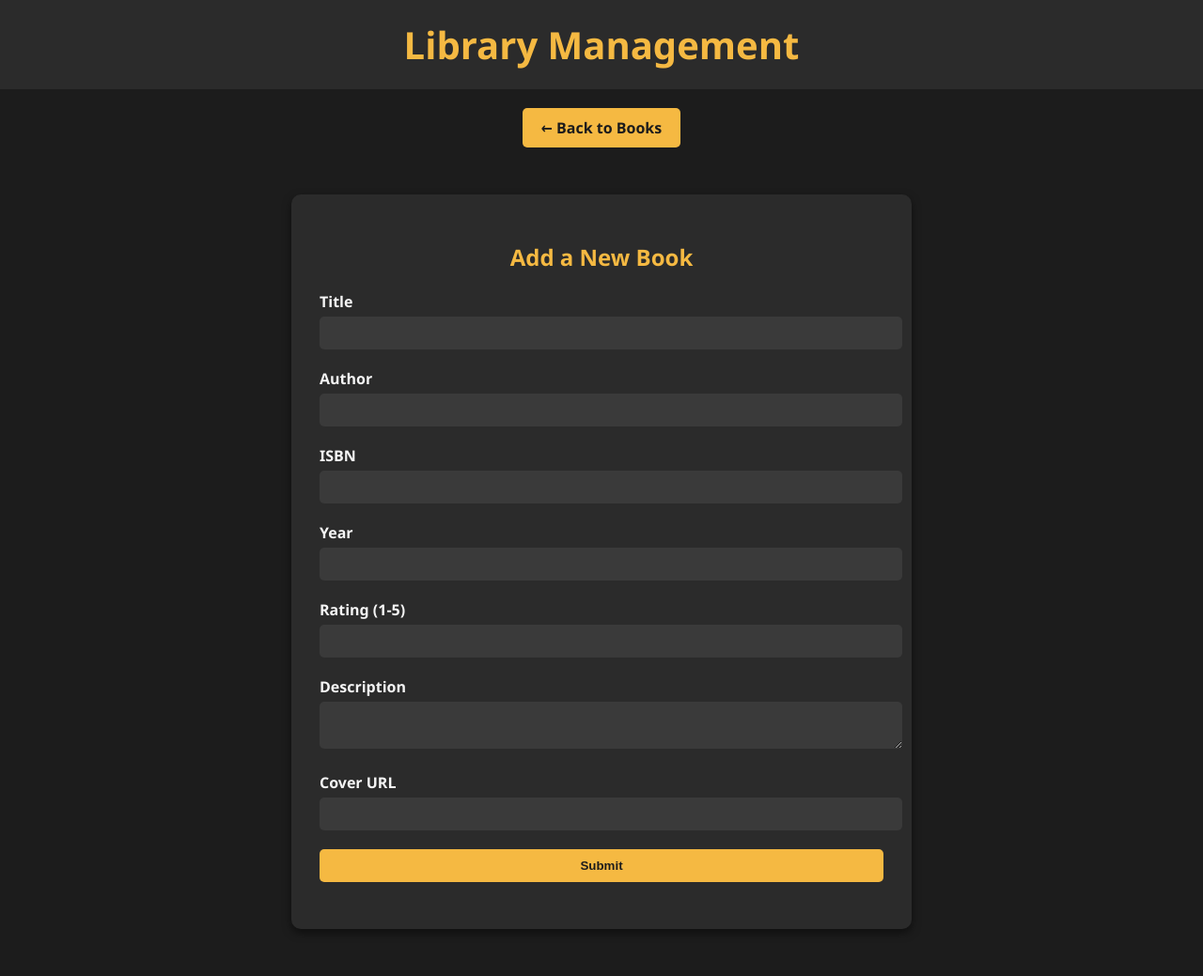
After one commit to JayiaReid/django_bookstore, a Django app: page /add/ in a window 1280 px wide. The commit adds this page. Shown: the whole page at 94% size. Run offline with Django 5.2, Linux system fonts and the light colour scheme.

Commit message:
finsihing touches

```diff
--- a/books/templates/404.html
+++ b/books/templates/404.html
@@ -63,7 +63,7 @@
         <h1>404</h1>
         <h2>Page Not Found</h2>
         <p>Oops! The page you’re looking for doesn’t exist.</p>
-        <p><a href="/books">Return to Home</a></p>
+        <p><a href="/">Return to Home</a></p>
     </div>
 
 </body>
--- /dev/null
+++ b/books/templates/add_book.html
@@ -0,0 +1,133 @@
+<!DOCTYPE html>
+<html lang="en">
+<head>
+    <meta charset="UTF-8">
+    <meta name="viewport" content="width=device-width, initial-scale=1.0">
+    <title>Add Book</title>
+    <style>
+        /* Reuse the provided theme */
+        body {
+            margin: 0;
+            padding: 0;
+            font-family: 'Segoe UI', Tahoma, Geneva, Verdana, sans-serif;
+            background-color: #1c1c1c;
+            color: #f5f5f5;
+        }
+
+        header {
+            background-color: #2b2b2b;
+            padding: 20px;
+            text-align: center;
+        }
+
+        header h1 {
+            margin: 0;
+            font-size: 2.5em;
+            color: #f5b942;
+        }
+
+        form {
+            max-width: 600px;
+            margin: 50px auto;
+            background-color: #2b2b2b;
+            padding: 30px;
+            border-radius: 10px;
+            box-shadow: 0 4px 10px rgba(0, 0, 0, 0.5);
+        }
+
+        form h2 {
+            text-align: center;
+            margin-bottom: 20px;
+            color: #f5b942;
+        }
+
+        label {
+            display: block;
+            margin-bottom: 5px;
+            font-weight: bold;
+        }
+
+        input, textarea {
+            width: 100%;
+            padding: 10px;
+            margin-bottom: 20px;
+            border: none;
+            border-radius: 5px;
+            background-color: #3a3a3a;
+            color: #f5f5f5;
+        }
+
+        input[type="submit"] {
+            background-color: #f5b942;
+            color: #1c1c1c;
+            font-weight: bold;
+            cursor: pointer;
+        }
+
+        input[type="submit"]:hover {
+            background-color: #ffc75f;
+        }
+
+        .error {
+            color: #ff6b6b;
+            font-size: 0.9em;
+            margin-top: -15px;
+            margin-bottom: 15px;
+        }
+
+        .back-btn {
+            display: inline-block;
+            text-decoration: none;
+            background-color: #f5b942;
+            color: #1c1c1c;
+            font-size: 1em;
+            padding: 10px 20px;
+            border-radius: 5px;
+            font-weight: bold;
+            text-align: center;
+            margin-bottom: 20px;
+            display: block;
+            text-align: center;
+            width: fit-content;
+            margin: 20px auto;
+        }
+    </style>
+</head>
+<body>
+    <header>
+        <h1>Library Management</h1>
+    </header>
+
+    <a href="/books" class="back-btn">← Back to Books</a>
+
+    <form method="POST">
+        {% csrf_token %}
+        <h2>Add a New Book</h2>
+
+        <label for="title">Title</label>
+        <input type="text" id="title" name="title">
+
+        <label for="author">Author</label>
+        <input type="text" id="author" name="author">
+
+        <label for="isbn">ISBN</label>
+        <input type="text" id="isbn" name="isbn" >
+
+        <label for="year">Year</label>
+        <input type="text" id="year" name="year" >
+
+
+        <label for="rating">Rating (1-5)</label>
+        <input type="text" id="rating" name="rating" >
+
+
+        <label for="description">Description</label>
+        <textarea id="description" name="description"></textarea>
+
+        <label for="cover">Cover URL</label>
+        <input type="text" id="cover" name="cover" >
+
+        <input type="submit">
+    </form>
+</body>
+</html>
--- a/books/urls.py
+++ b/books/urls.py
@@ -2,8 +2,10 @@ from django.urls import path
 from . import views
 
 urlpatterns = [
+    path('', views.home, name='home'),
     path('books/', views.books, name='books'),
     path('books/book/<int:id>', views.book, name='book'),
+    path('add/', views.add_book, name='add_book'),
     path('about/', views.about, name='about'),
     path('contact/', views.contact, name='contact'),
 ]
--- a/books/views.py
+++ b/books/views.py
@@ -1,13 +1,23 @@
-from django.shortcuts import render
+from django.shortcuts import render, redirect
 from django.http import HttpResponse
 from django.template import loader
 from .models import Book
+from django.core.exceptions import ValidationError
+
 
 # Create your views here.
 
+def home(request):
+    currentBooks = Book.objects.all()[:4].values()
+    template = loader.get_template('home.html')
+    context ={
+        'currentBooks': currentBooks
+    }
+    return HttpResponse(template.render(context, request))
+
 def books(request):
     currentBooks = Book.objects.all().values()
-    template = loader.get_template('home.html')
+    template = loader.get_template('books.html')
     context ={
         'currentBooks': currentBooks
     }
@@ -21,6 +31,33 @@ def book(request, id):
     }
     return HttpResponse(template.render(context, request))
 
+
+def add_book(request):
+    if request.method == "POST":
+        title = request.POST.get('title')
+        author = request.POST.get('author')
+        isbn = request.POST.get('isbn')
+        year = request.POST.get('year')
+        rating = request.POST.get('rating')
+        description = request.POST.get('description')
+        cover = request.POST.get('cover')
+        errors = []
+
+        if not title or not author or not isbn or not year or not rating or not description or not cover:
+            errors.append("All fields are required.")
+
+        if errors:
+            return render(request, 'add_book.html', {'errors': errors})
+
+        try:
+            Book.objects.create(Title=title,Author=author,ISBN=isbn,year=year,rating=rating,Description=description,Cover=cover)
+            return redirect('books')
+        except ValidationError as e:
+            errors.extend(e.messages)
+            return render(request, 'add_book.html', {'errors': errors})
+
+    return render(request, 'add_book.html')
+
 # other pages
 def about(request):
     template = loader.get_template('about.html')
--- a/bookstore/settings.py
+++ b/bookstore/settings.py
@@ -23,7 +23,7 @@ BASE_DIR = Path(__file__).resolve().parent.parent
 SECRET_KEY = 'django-insecure-juh2a#dh9(j)!9-e*&7(d0tk*@t)^2)td%3w$67yc8%gxd^8vb'
 
 # SECURITY WARNING: don't run with debug turned on in production!
-DEBUG = False
+DEBUG = True
 
 ALLOWED_HOSTS = ['*']
 
```
Also changed, not shown: books/templates/books.html (added, +36 -0 lines), books/templates/home.html (+15 -140 lines), books/templates/layout.html (+84 -3 lines), db.sqlite3.
